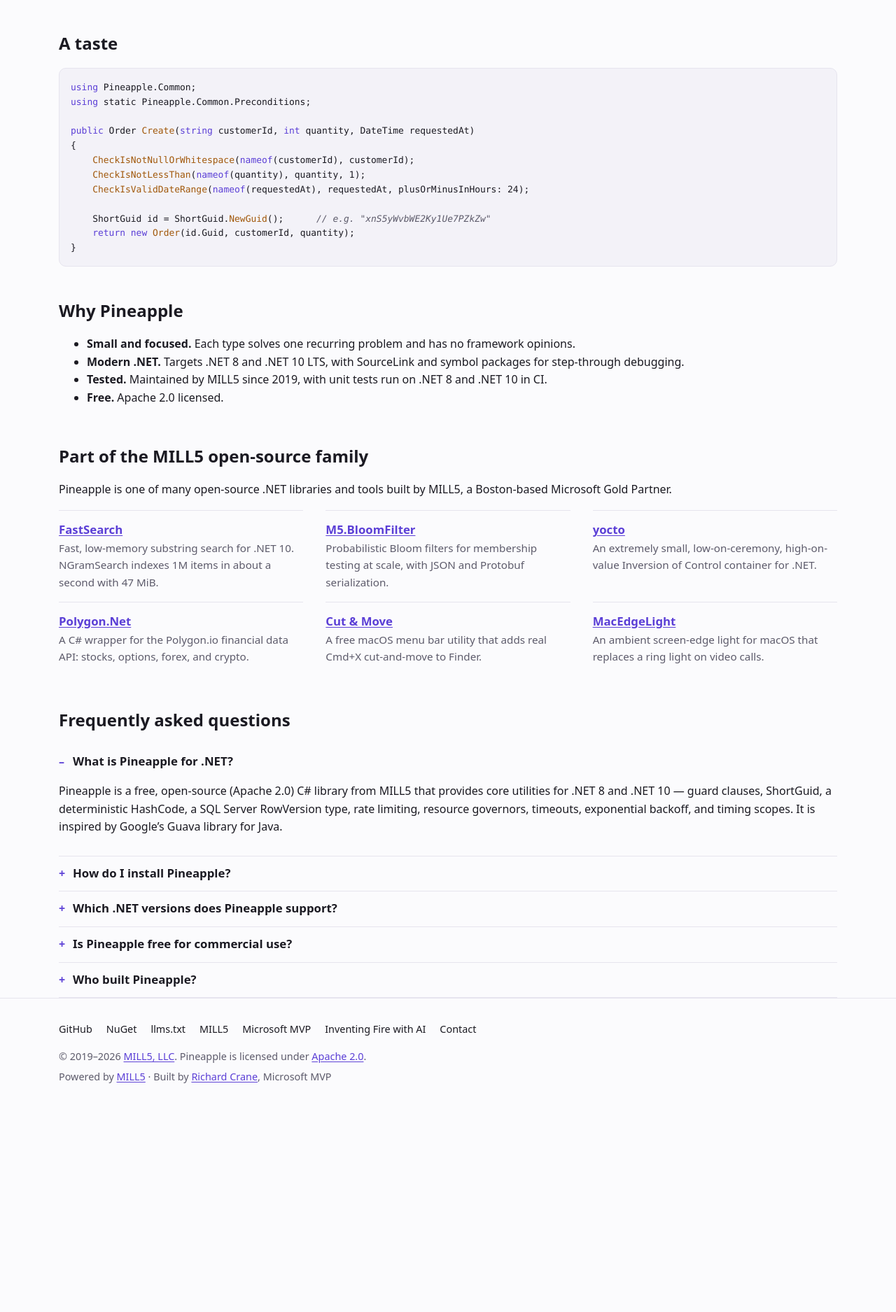
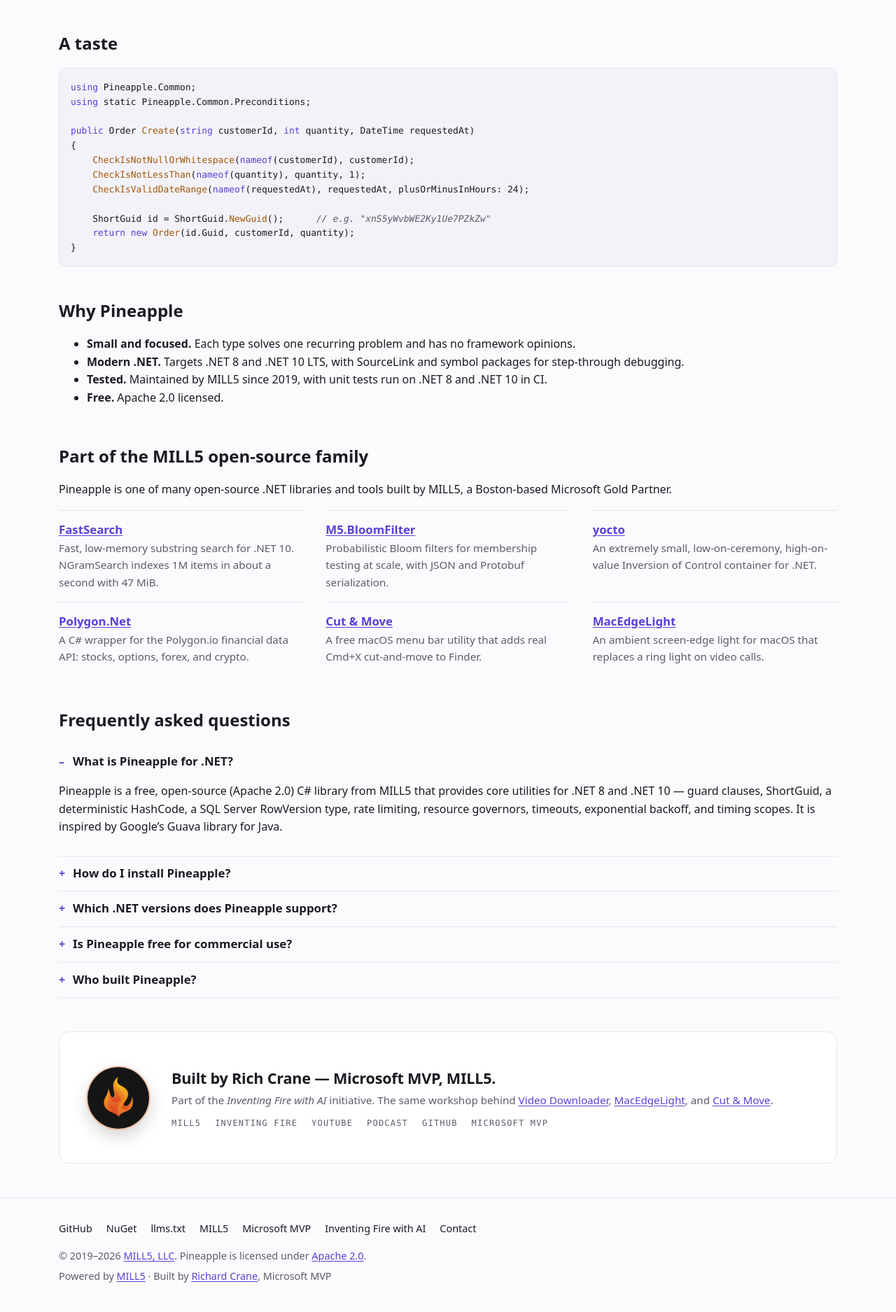
Before and after one commit to MILL5/pineapple, a Jekyll site: the page built from docs/index.md, in a window 1280 px wide. Shown: the part 1122-2997 px from the top of the page at 70% size. Built offline with Jekyll 4.4.1, drawn with Linux system fonts in a browser that asks for light colours; before the commit the page ends 2712 px from its top, so only the background shows below that.

Commit message:
Docs: add built-by author card to site layout
Match the Video Downloader brand card on every docs page: Inventing Fire mark, Rich Crane / Microsoft MVP / MILL5 byline, and MILL5, Inventing Fire, YouTube, Podcast, GitHub, and MVP links.

```diff
--- a/docs/_layouts/default.html
+++ b/docs/_layouts/default.html
@@ -42,6 +42,24 @@
     {% endif %}
   </main>
 
+  <section class="built-by wrap" id="built-by" aria-label="About the author">
+    <div class="author-block">
+      <div class="avatar"><img src="{{ '/assets/inventing-fire-mark.png' | relative_url }}" alt="Inventing Fire with AI" width="60" height="60" loading="lazy" decoding="async"></div>
+      <div>
+        <h2>Built by Rich Crane — Microsoft MVP, MILL5.</h2>
+        <p>Part of the <i>Inventing Fire with AI</i> initiative. The same workshop behind <a href="https://chiefinnovator.github.io/videodownloader/">Video Downloader</a>, <a href="https://chiefinnovator.github.io/macedgelight/">MacEdgeLight</a>, and <a href="https://inventingfirewith.ai/cutandmove/">Cut &amp; Move</a>.</p>
+        <div class="author-links">
+          <a href="https://mill5.com" rel="noopener">MILL5</a>
+          <a href="https://www.inventingfirewith.ai" rel="noopener">Inventing Fire</a>
+          <a href="https://www.youtube.com/@InventingFirewithAI" rel="noopener">YouTube</a>
+          <a href="https://podcasts.apple.com/us/podcast/inventing-fire-with-ai/id1814411467" rel="noopener">Podcast</a>
+          <a href="https://github.com/ChiefInnovator" rel="noopener">GitHub</a>
+          <a href="https://mvp.microsoft.com/en-US/MVP/profile/10ce0bc0-7536-43f6-b28c-e9601a4a0d0d" rel="noopener">Microsoft MVP</a>
+        </div>
+      </div>
+    </div>
+  </section>
+
   <footer class="site-footer">
     <div class="wrap">
       <nav class="footer-links" aria-label="Footer">
--- a/docs/assets/css/site.css
+++ b/docs/assets/css/site.css
@@ -113,6 +113,19 @@
 .footer-links a { color: var(--text); text-decoration: none; font-weight: 500; }
 .footer-links a:hover { color: var(--accent); }
 
+.built-by { margin-top: 3rem; padding-bottom: 3rem; }
+.author-block { display: grid; grid-template-columns: auto 1fr; gap: 2rem; align-items: center; padding: 2.75rem 2.5rem; background: var(--surface); border: 1px solid var(--border); border-radius: 14px; }
+.author-block .avatar { width: 88px; height: 88px; border-radius: 50%; background: #151515; display: grid; place-items: center; box-shadow: 0 0 0 2px rgba(255, 106, 26, .3), 0 10px 24px rgba(0, 0, 0, .18); }
+.author-block h2 { font-size: 1.35rem; margin: 0 0 .4rem; letter-spacing: -.01em; }
+.author-block p { margin: 0 0 .75rem; color: var(--muted); font-size: .95rem; line-height: 1.55; }
+.author-links { display: flex; flex-wrap: wrap; gap: .5rem 1.25rem; }
+.author-links a { font-family: ui-monospace, "SF Mono", "Cascadia Code", Menlo, Consolas, monospace; font-size: .75rem; letter-spacing: .1em; text-transform: uppercase; color: var(--muted); text-decoration: none; border-bottom: 1px solid transparent; padding-bottom: 2px; }
+.author-links a:hover { color: var(--accent); border-bottom-color: var(--accent); }
+@media (max-width: 640px) {
+  .author-block { grid-template-columns: 1fr; justify-items: center; text-align: center; padding: 2rem 1.5rem; }
+  .author-links { justify-content: center; }
+}
+
 .family { margin-top: 3rem; }
 .family-grid { display: grid; grid-template-columns: repeat(auto-fill, minmax(17rem, 1fr)); gap: 0 2rem; margin-top: 1rem; }
 .family-item { padding: 1rem 0; border-top: 1px solid var(--border); }
```
Also changed, not shown: docs/assets/inventing-fire-mark.png (added).
